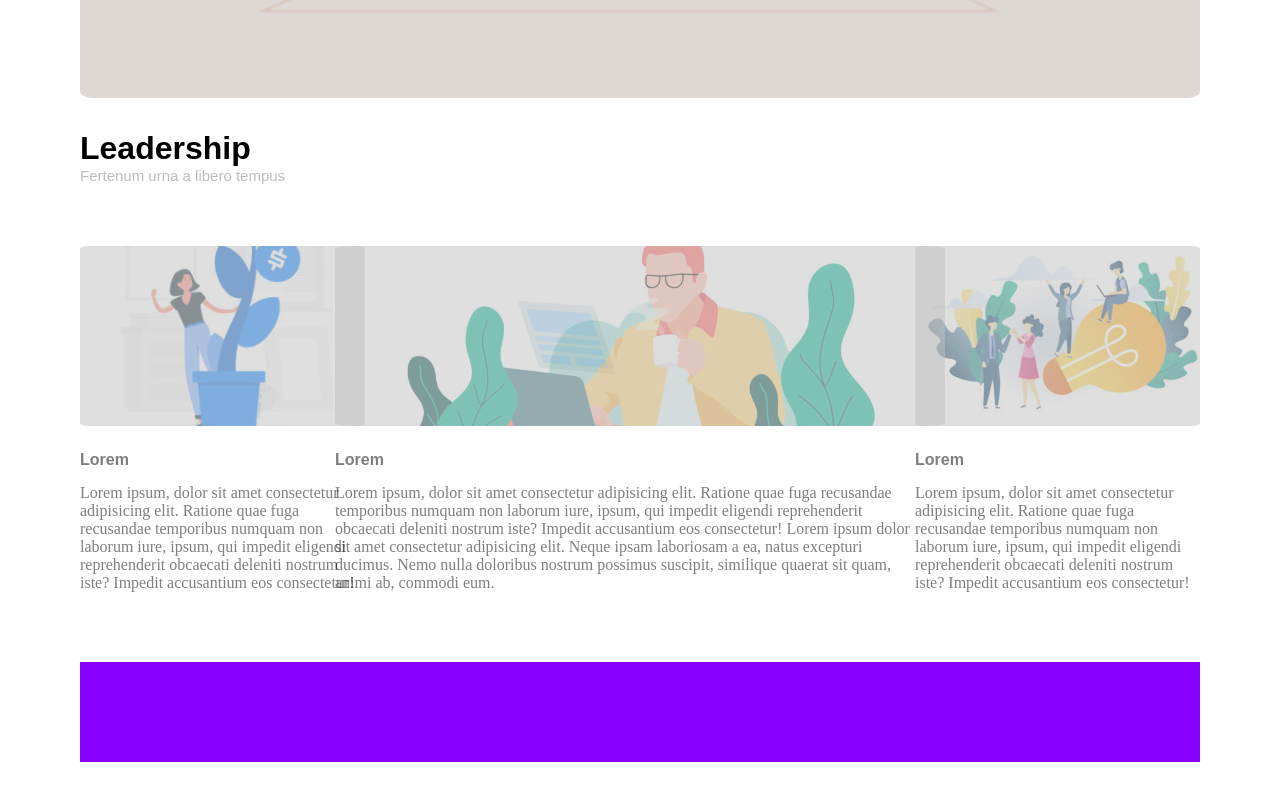
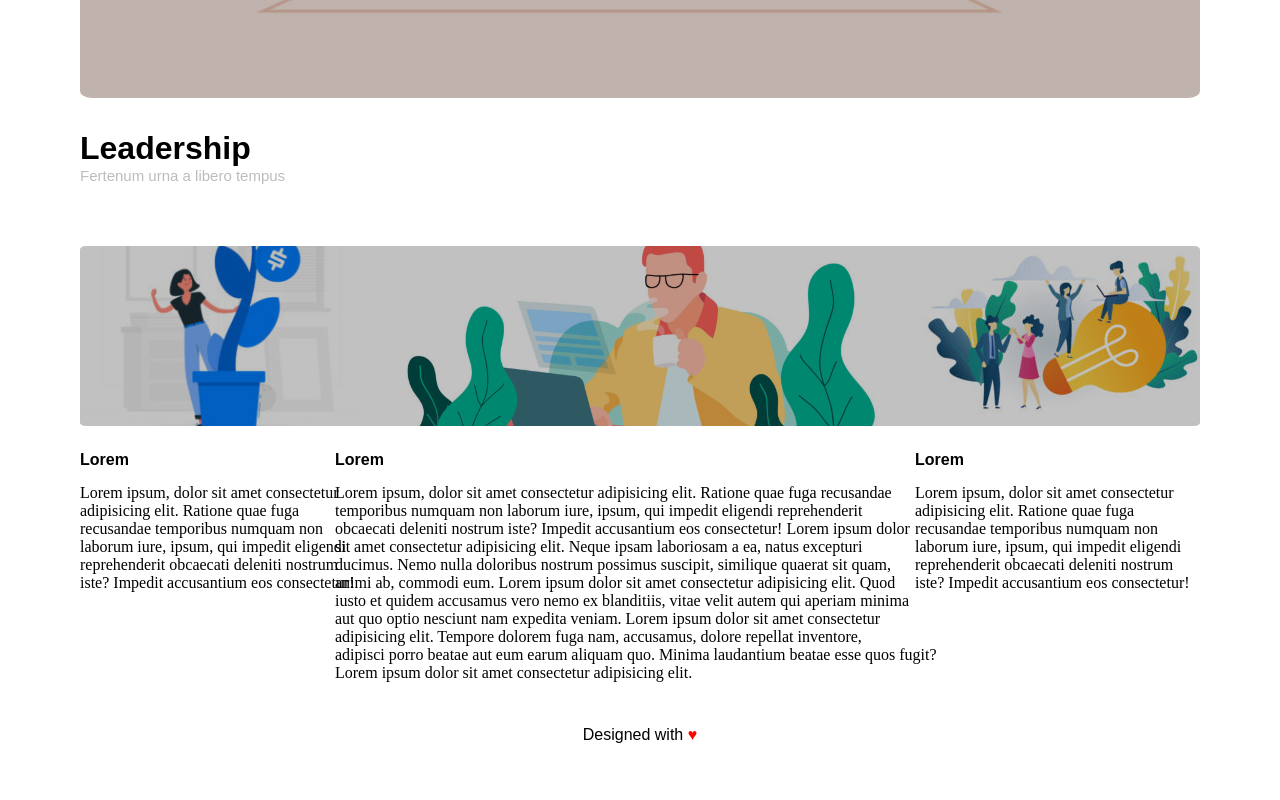
Before and after one commit to gaianacheli/htmlcss-wp, a plain HTML site: page index.html in a window 1280 px wide. Shown: the part 800-1600 px from the top of the page. Before the commit the page ends 1562 px from the top, so only its background shows below. Drawn offline with Linux system fonts and the light colour scheme.

Commit message:
esercizio completo

```diff
--- a/index.html
+++ b/index.html
@@ -58,17 +58,18 @@
                 <div class="immagine2"></div>
                 <div>
                     <h4 class="testo">Lorem</h4>
-                    <p>Lorem ipsum, dolor sit amet consectetur adipisicing elit. Ratione quae fuga recusandae temporibus numquam non laborum iure, ipsum, qui impedit eligendi reprehenderit obcaecati deleniti nostrum iste? Impedit accusantium eos consectetur! Lorem ipsum dolor sit amet consectetur adipisicing elit. Neque ipsam laboriosam a ea, natus excepturi ducimus. Nemo nulla doloribus nostrum possimus suscipit, similique quaerat sit quam, animi ab, commodi eum.</p>
+                    <p class="paragrafo">Lorem ipsum, dolor sit amet consectetur adipisicing elit. Ratione quae fuga recusandae temporibus numquam non laborum iure, ipsum, qui impedit eligendi reprehenderit obcaecati deleniti nostrum iste? Impedit accusantium eos consectetur! Lorem ipsum dolor sit amet consectetur adipisicing elit. Neque ipsam laboriosam a ea, natus excepturi ducimus. Nemo nulla doloribus nostrum possimus suscipit, similique quaerat sit quam, animi ab, commodi eum. Lorem ipsum dolor sit amet consectetur adipisicing elit. Quod iusto et quidem accusamus vero nemo ex blanditiis, vitae velit autem qui aperiam minima aut quo optio nesciunt nam expedita veniam. Lorem ipsum dolor sit amet consectetur adipisicing elit. Tempore dolorem fuga nam, accusamus, dolore repellat inventore, adipisci porro beatae aut eum earum aliquam quo. Minima laudantium beatae esse quos fugit? Lorem ipsum dolor sit amet consectetur adipisicing elit. </p>
                 </div>
             </div>
         </div>
-
         </div>
 
     </main>
     <!--footer-->
     <footer>
-        <div class="sottoblocco"></div>
+        <div class="sottoblocco">
+            <p class="footer"> Designed with <span id="cuore">&hearts;</span></p>
+        </div>
     </footer>
 
 </body>
--- a/style.css
+++ b/style.css
@@ -59,7 +59,6 @@ body {
     background-image: url("/img/banner.jpg");
     background-color: rgba(180, 180, 180, 0.815);
     background-blend-mode:multiply;
-    opacity: 0.5;
     background-repeat: no-repeat;
     background-size: cover;
     background-position: center;
@@ -105,7 +104,7 @@ body {
     float: right;
     height: 400px;
     width: 285px;
-    opacity: 0.5;
+
 
 
 }
@@ -123,7 +122,7 @@ body {
     float: left;
     height: 200px;
     width: 285px;
-    opacity: 0.5;
+
 
 }
 .immagine3{
@@ -140,7 +139,7 @@ body {
     height: 200px;
     width: 610px;
     margin-inline: auto;
-    opacity: 0.5;
+
 
 }
 .immagine2{
@@ -157,10 +156,21 @@ body {
 .sottoblocco{
     margin-top: 1rem;
     height: 100px;
-    background-color:rgba(136, 1, 254, 1);
+
 }
 .testo{
     margin-top: 25px;
     margin-bottom: 15px;
     font-family:'Montserrat', sans-serif;
+
 }
+.footer{
+    text-align: center;
+    margin-top: 80px;
+    font-family:'Montserrat', sans-serif;
+}
+
+
+#cuore {
+    color: red;
+}
```
